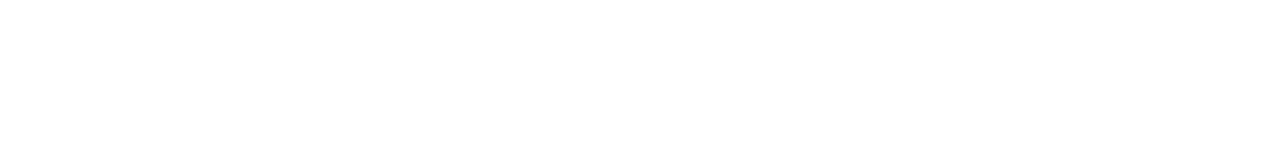
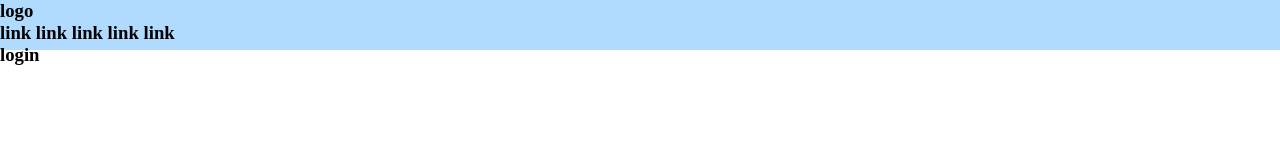
Before and after one commit to martinasartori97/htmlcss-struttura-discord, a plain HTML site: page index.html in a window 1280 px wide. Drawn offline with Linux system fonts and the light colour scheme.

Commit message:
add container

```diff
--- a/css/style.css
+++ b/css/style.css
@@ -6,5 +6,9 @@
 .debug header{
 
     height: 50px;
-    background-color:aqua;
+    background-color:rgba(0, 140, 255, 0.308);
+    display: flex;
 }
+.container{
+    display:flexbox;
+}
--- a/index.html
+++ b/index.html
@@ -6,8 +6,17 @@
     <title>Struttura Discord</title>
     <link rel="stylesheet" href="./css/style.css">
 </head>
-<body class="Debug">
-    <header></header>
+<body class="debug">
+    <header>
+        <div class="container">
+
+            <h3>logo</h3>
+            <h3>link link link link link</h3>
+            <h3>login</h3>
+
+
+        </div>
+    </header>
     <main></main>
     <footer></footer>
 
```
